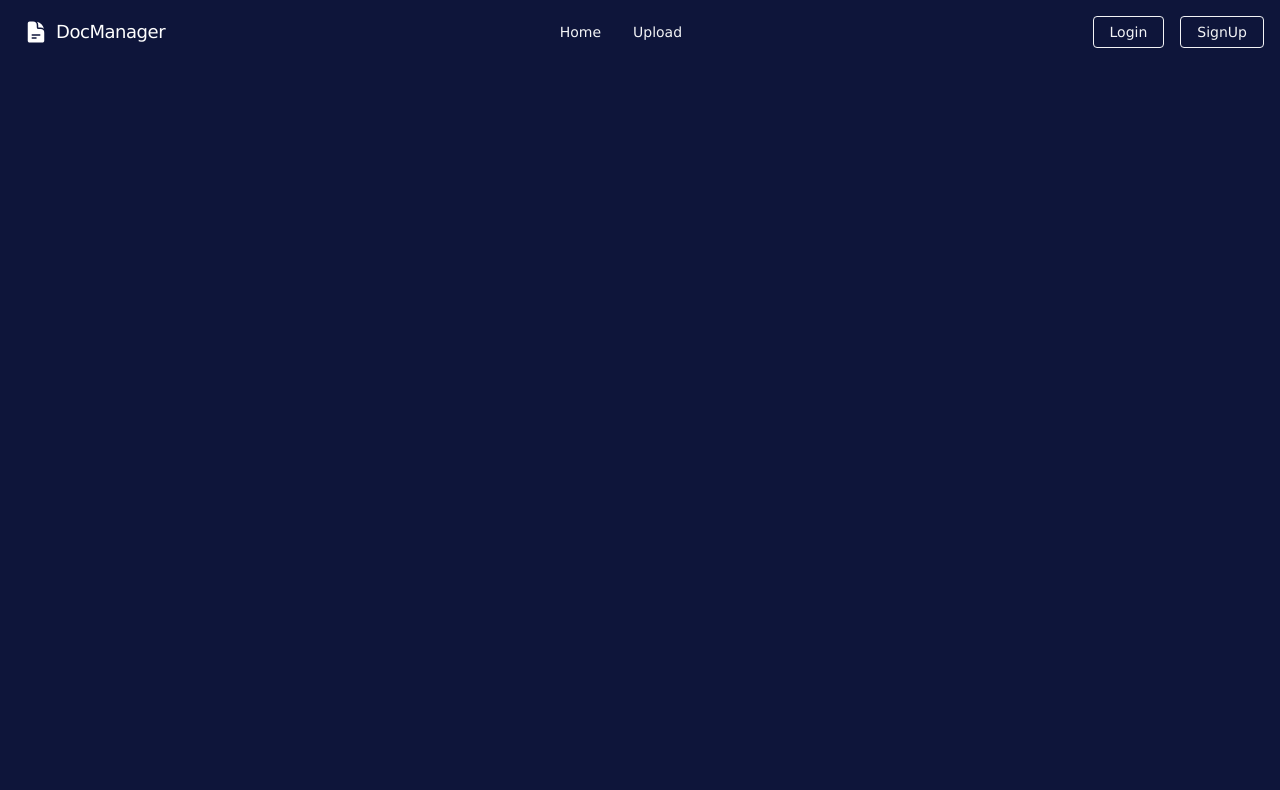
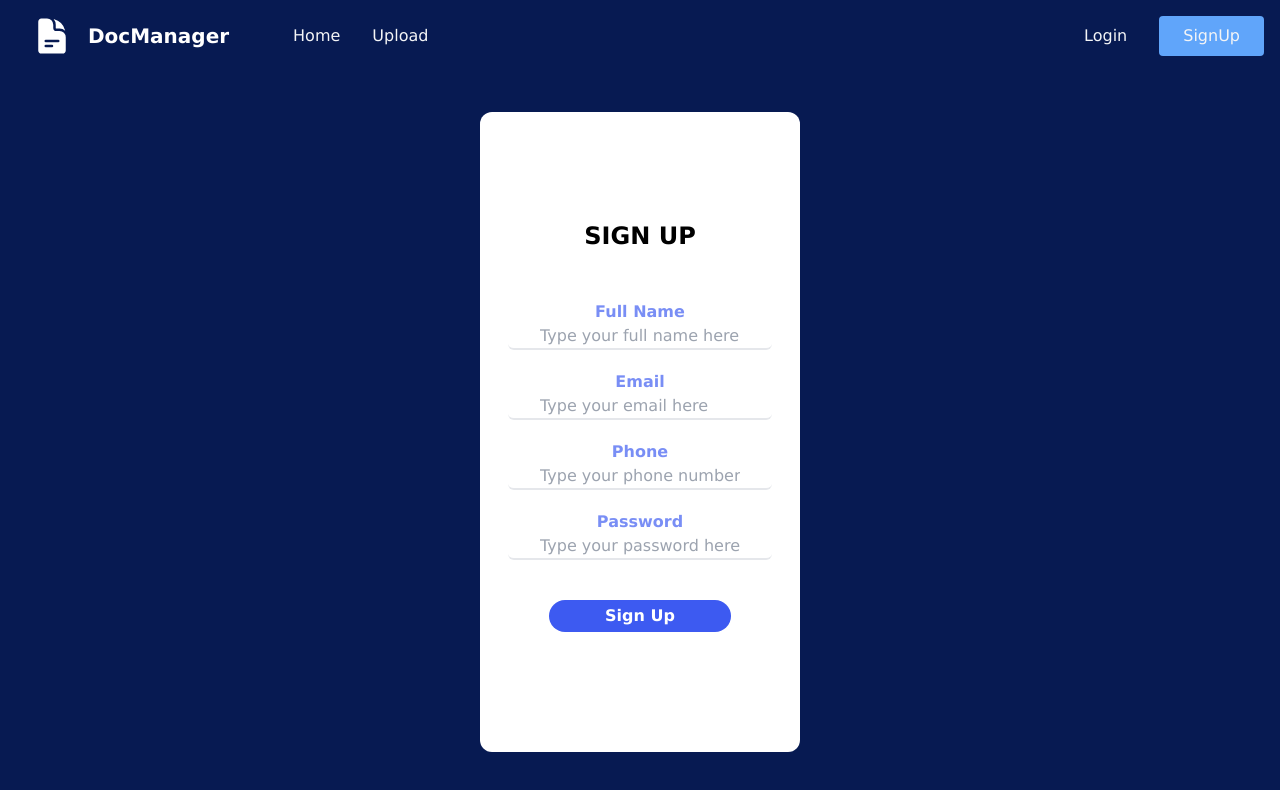
Before and after one commit to izaanahmed55/react_docmanager_ui, a React (Create React App) app: page /signupform in a window 1280 px wide. Shown: the top 790 px of the page. Built offline with nearby package versions, Linux system fonts and the light colour scheme.

Commit message:
routing done / styling

```diff
--- a/package.json
+++ b/package.json
@@ -8,6 +8,7 @@
     "@testing-library/user-event": "^13.5.0",
     "react": "^18.2.0",
     "react-dom": "^18.2.0",
+    "react-router-dom": "^6.4.5",
     "react-scripts": "5.0.1",
     "web-vitals": "^2.1.4"
   },
--- a/public/index.html
+++ b/public/index.html
@@ -24,7 +24,7 @@
       work correctly both with client-side routing and a non-root public URL.
       Learn how to configure a non-root public URL by running `npm run build`.
     -->
-    <title>Welcome..</title>
+    <title>DocManager</title>
   </head>
   <body>
     <noscript>You need to enable JavaScript to run this app.</noscript>
--- a/src/App.css
+++ b/src/App.css
@@ -1,6 +1,5 @@
 body{
-  background-color:#0e153a;
-  /* background: linear-gradient(to top left, #33ccff 0%, #f799ff 100%); */
+  background: #071a52;
   background-attachment: fixed;
   font-family: Lucida Sans Unicode;
 }
@@ -46,5 +45,13 @@ body{
 }
 
 .bg-clr{
-  background: linear-gradient(to top left, #29a4cd 0%, #ff99cc 100%);
+  background: #3d5af1;
 }
+
+.formlabels{
+  color: #3d5bf1b0;
+}
+
+.gradient1{
+  color: linear-gradient(to right, rgb(127, 127, 213), rgb(134, 168, 231), rgb(145, 234, 228));
+}
--- a/src/App.js
+++ b/src/App.js
@@ -4,19 +4,24 @@ import NavBar from './navBar';
 import SignUpForm from './signUpForm';
 import HomePage from './homePage';
 import Upload from './upload';
+import { BrowserRouter, Route, Routes } from 'react-router-dom';
 
 function App() {
-  return (
-    <div className="App">
+  return <BrowserRouter>
+    <NavBar/>
+    <Routes>
+      <Route path='/homepage' element={<HomePage/>}/>
+      <Route path='/upload' element={<Upload/>}/>
+      <Route path='/loginform' element={<LoginForm/>}/>
+      <Route path='/signupform' element={<SignUpForm/>}/>
+    </Routes>
+  </BrowserRouter>
 
-      <NavBar/>
-      {/* <LoginForm/>  */}
-      {/* <SignUpForm/> */}
-      {/* <HomePage/> */}
-      <Upload/>
-
-    </div>
-  );
+      // <NavBar/>
+      // <LoginForm/>
+      // <SignUpForm/>
+      // <HomePage/>
+      // <Upload/>
 }
 
 export default App;
--- a/src/homePage.js
+++ b/src/homePage.js
@@ -4,14 +4,20 @@ import React from "react";
 const HomePage = () => {
     return (
         <>
-            <div className="h-[calc(100vh-20px)] mx-20 flex gap-6 items-center justify-center">
-                <div className="text-white text-left w-1/2">
-                    <p className="font-bold text-6xl">Innovative solution for your business</p>
-                    <p className="text-5xl pt-5">A better way to</p>
-                    <p className="text-bold text-4xl pt-2">transform your document</p>
+            <div className="h-[calc(90vh-18px)] mx-20 flex gap-6 items-center justify-center">
+                <div className="text-left w-1/2">
+                    <p className="text-blue-300 font-bold text-6xl">Innovative solution for your business</p>
+                    <p className="text-white text-5xl pt-5">A better way to</p>
+                    <p className="text-white text-bold text-4xl pt-2">transform your document</p>
+
+                    <div>
+                        <input className="rounded my-8 p-1 w-1/2" placeholder=" Subscribe our Newsletter!"/> <br/>
+                        <button className="bg-gray-300 rounded p-1 w-1/6 font-bold text-blue-700"> Subscribe Now </button>
+                    </div>
+
                 </div>
 
-                <div className=" flex flex-nowrap gap-6 w-1/2  items-center justify-center">
+                <div className="flex flex-nowrap gap-6 w-1/3  items-center justify-center">
                     <img src="./images/black-and-white.png"/>
                     {/* <img src={bg}/> */}
                 </div>
--- a/src/loginForm.js
+++ b/src/loginForm.js
@@ -29,12 +29,12 @@ const LoginForm = () => {
   return (
     <>
     <center>
-        <div className='bg-white py-20 my-10 w-2/6 rounded-xl'>
-            <h2 className='text-2xl font-bold'> LOGIN </h2>
+        <div className='bg-white py-20 my-10 w-1/4 rounded-xl'>
+            <h2 className='text-2xl p-7 font-bold'> LOGIN </h2>
 
             <form action='' onSubmit={submitForm}>
 
-                <div className='text-gray-500 font-semibold text-base mt-5'>
+                <div className='formlabels font-semibold text-base mt-5'>
                     <label htmlFor='email'> Email </label>
                 </div>
 
@@ -44,7 +44,7 @@ const LoginForm = () => {
                     onChange={(e) => setEmail(e.target.value)}/>
                 </div>
 
-                <div className='text-gray-500 font-semibold text-base mt-5'>
+                <div className='formlabels font-semibold text-base mt-5'>
                     <label htmlFor='password'> Password </label>
                 </div>
 
@@ -54,7 +54,7 @@ const LoginForm = () => {
                     onChange={(e) => setPassword(e.target.value)}/>
                 </div>
 
-                <button className='bg-clr my-10 rounded-2xl px-14 py-1 text-gray-200 font-semibold' type='submit'> Login </button>
+                <button className='bg-clr my-10 rounded-2xl px-14 py-1 text-white font-semibold' type='submit'> Login </button>
 
                 <br></br>
                 <a href='#' className='underline text-xs'>forgot password?</a>
--- a/src/navBar.js
+++ b/src/navBar.js
@@ -1,20 +1,21 @@
 import React from "react";
+import { Link } from "react-router-dom";
 
 const NavBar = () => {
     return(
         <>
-            <nav className="flex items-center justify-between flex-wrap p-4 h-[20px]">
+            <nav className="flex items-center justify-center flex-wrap p-4">
 
-                <div className="flex items-center flex-shrink-0 text-white mr-6">
+                <div className="flex justify-center items-center flex-shrink-0 text-white mr-6">
 
-                    <svg xmlns="http://www.w3.org/2000/svg" viewBox="0 0 24 24" fill="currentColor" className="mx-2 w-6 h-6">
+                    <svg xmlns="http://www.w3.org/2000/svg" viewBox="0 0 24 24" fill="currentColor" className="mx-4 w-10 h-10">
                         <path fill-rule="evenodd" d="M5.625 1.5c-1.036 0-1.875.84-1.875 1.875v17.25c0 1.035.84 1.875 1.875 1.875h12.75c1.035 0 1.875-.84 1.875-1.875V12.75A3.75 3.75
                         0 0016.5 9h-1.875a1.875 1.875 0 01-1.875-1.875V5.25A3.75 3.75 0 009 1.5H5.625zM7.5 15a.75.75 0 01.75-.75h7.5a.75.75 0 010 1.5h-7.5A.75.75 0 017.5 15zm.75
                         2.25a.75.75 0 000 1.5H12a.75.75 0 000-1.5H8.25z" clip-rule="evenodd" />
                         <path d="M12.971 1.816A5.23 5.23 0 0114.25 5.25v1.875c0 .207.168.375.375.375H16.5a5.23 5.23 0 013.434 1.279 9.768 9.768 0 00-6.963-6.963z" />
                     </svg>
 
-                    <span className="text-white text-lg tracking-tight"> DocManager </span>
+                    <Link to="/homepage"> <span className="text-white text-xl font-bold"> DocManager </span> </Link>
                 </div>
 
                 <div className="block lg:hidden">
@@ -27,25 +28,24 @@ const NavBar = () => {
 
                 <div className="w-full block flex-grow lg:flex lg:items-center lg:w-auto">
 
-                    <div className="text-sm lg:flex-grow">
+                    <div className="text-md justify-center lg:flex-grow">
 
-                    <a href="#" className="block lg:inline-block lg:mt-0 text-gray-100 hover:text-gray-100 mr-8">
-                        Home
-                    </a>
+                        <Link to="/homepage" className="block lg:inline-block lg:mt-0 text-gray-100 hover:text-gray-100 ml-10 mr-8">
+                            Home
+                        </Link>
 
-                    <a href="#" className="block lg:inline-block lg:mt-0 text-gray-100 hover:text-gray-100 mr-6">
-                        Upload
-                    </a>
+                        <Link to="/upload" className="block lg:inline-block lg:mt-0 text-gray-100 hover:text-gray-100 mr-6">
+                            Upload
+                        </Link>
                     </div>
 
                     <div>
-                        <a href="#" className="mx-4 inline-block text-sm px-4 py-2 leading-none border rounded text-gray-100 border-gray-100 hover:text-gray-400
-                        hover:bg-gray-100 mt-4 lg:mt-0"> Login </a>
+                        <Link to="/loginform" className="underline-offset-5 mx-4 inline-block text-md px-4 py-2 leading-none rounded text-gray-100 border-gray-100"> Login </Link>
                     </div>
 
                     <div>
-                        <a href="#" className="inline-block text-sm px-4 py-2 leading-none border rounded text-gray-100 border-gray-100 hover:text-gray-400
-                        hover:bg-gray-100 mt-4 lg:mt-0"> SignUp </a>
+                        <Link to="/signupform" className="bg-blue-400 inline-block text-md px-6 py-3 leading-none rounded text-gray-100 hover:text-gray-400
+                        hover:bg-gray-100 mt-4 lg:mt-0"> SignUp </Link>
                     </div>
                 </div>
             </nav>
--- a/src/signUpForm.js
+++ b/src/signUpForm.js
@@ -33,40 +33,40 @@ const SignUpForm = () => {
     return(
         <>
             <center>
-                <div className="bg-white py-20 my-10 w-2/6 rounded-xl">
+                <div className="bg-white py-20 my-10 w-1/4 rounded-xl">
 
-                    <h2 className='text-2xl font-bold'> SIGN UP </h2>
+                    <h2 className='text-2xl p-7 font-bold'> SIGN UP </h2>
 
                         <form action="" onSubmit={handleSubmit}>
-                            <div className='text-gray-500 font-semibold text-base mt-5'>
+                            <div className='formlabels font-semibold text-base mt-5'>
                                 <label htmlFor="username"> Full Name </label>
                             </div>
                             <div>
                                 <input className='border-b-2 rounded-md px-8' value={userRegistration.fullname} onChange={handleInput} autoComplete="off" placeholder="Type your full name here" typeof="text" name="" id=""/>
                             </div>
 
-                            <div className='text-gray-500 font-semibold text-base mt-5'>
+                            <div className='formlabels font-semibold text-base mt-5'>
                                 <label htmlFor="email"> Email </label>
                             </div>
                             <div>
                                 <input className='border-b-2 rounded-md px-8' value={userRegistration.email} onChange={handleInput} autoComplete="off" placeholder="Type your email here" typeof="text" name="" id=""/>
                             </div>
 
-                            <div className='text-gray-500 font-semibold text-base mt-5'>
+                            <div className='formlabels font-semibold text-base mt-5'>
                                 <label htmlFor="phone"> Phone </label>
                             </div>
                             <div>
                                 <input className='border-b-2 rounded-md px-8' value={userRegistration.phone} onChange={handleInput} autoComplete="off" placeholder="Type your phone number here" typeof="text" name="" id=""/>
                             </div>
 
-                            <div className='text-gray-500 font-semibold text-base mt-5'>
+                            <div className='formlabels font-semibold text-base mt-5'>
                                 <label htmlFor="password"> Password </label>
                             </div>
                             <div>
                                 <input className='border-b-2 rounded-md px-8' value={userRegistration.password} onChange={handleInput} autoComplete="off" placeholder="Type your password here" typeof="text" name="" id=""/>
                             </div>
 
-                            <button className='bg-clr my-10 rounded-2xl px-14 py-1 text-gray-200 font-semibold' type='submit'> Sign Up </button>
+                            <button className='bg-clr my-10 rounded-2xl px-14 py-1 text-white font-semibold' type='submit'> Sign Up </button>
 
                     </form>
                 </div>
```
Also changed, not shown: src/upload.js (+25 -0 lines), public/images/upload.png (added), 1 other file (tests, documents, lock files or other folders).
